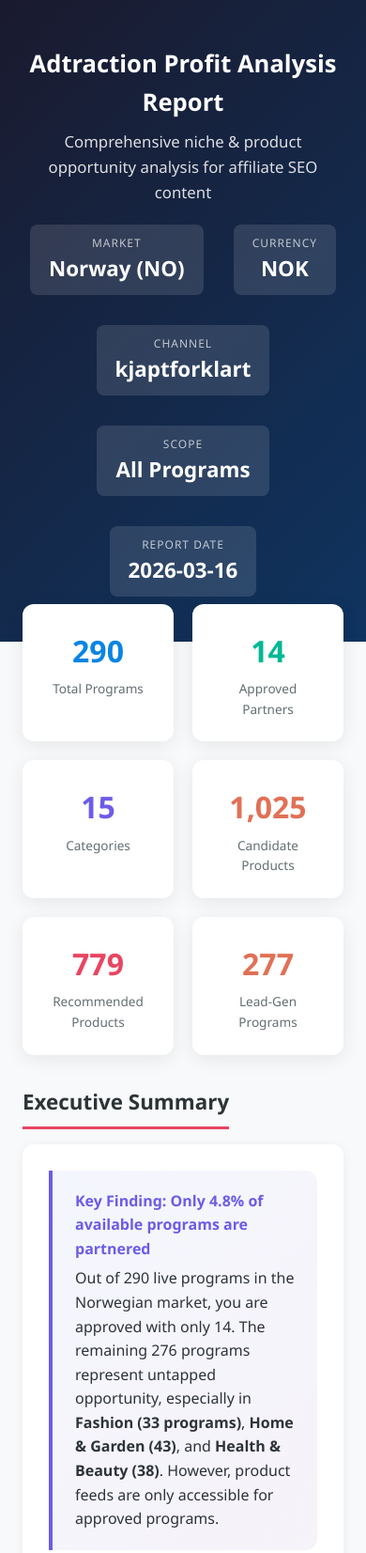
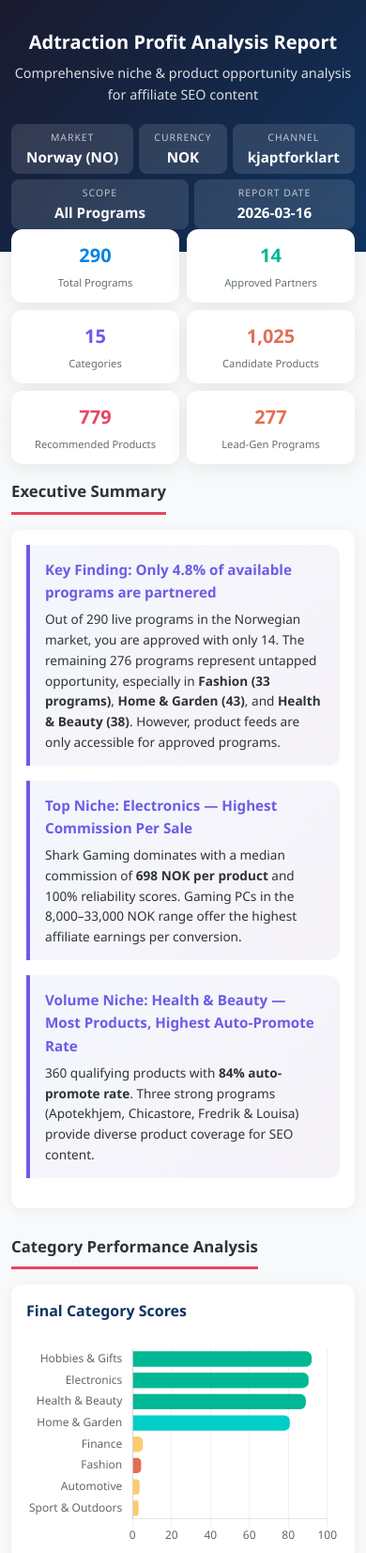
Before and after one commit to Jenosize/adtraction-report, a plain HTML site: page index.html in a window 390 px wide. Shown: the top 1653 px of the page at 94% size. Drawn offline with nearby package versions, Linux system fonts and the light colour scheme.

Commit message:
Add responsive mobile/tablet support

```diff
--- a/index.html
+++ b/index.html
@@ -105,10 +105,83 @@
   .leadgen-highlight { background: linear-gradient(135deg, #fdcb6e22, #e1705522); border-left: 4px solid #e17055; padding: 20px 24px; border-radius: 0 12px 12px 0; margin-bottom: 16px; }
   .leadgen-highlight h4 { color: #e17055; margin-bottom: 6px; }
 
+  /* ============ TABLET ============ */
+  @media (max-width: 1024px) {
+    .container { padding: 0 16px; }
+    .kpi-row { grid-template-columns: repeat(3, 1fr); gap: 14px; }
+    .chart-grid { grid-template-columns: 1fr; }
+  }
+
+  /* ============ MOBILE ============ */
   @media (max-width: 768px) {
-    .chart-grid { grid-template-columns: 1fr; }
-    .header h1 { font-size: 1.6rem; }
-    .kpi-row { grid-template-columns: repeat(2, 1fr); }
+    .header { padding: 32px 0 24px; }
+    .header h1 { font-size: 1.5rem; line-height: 1.3; }
+    .header p { font-size: 0.9rem; }
+    .header .meta { gap: 10px; justify-content: center; }
+    .header .meta-item { padding: 8px 14px; flex: 1 1 auto; min-width: 100px; text-align: center; }
+    .header .meta-item .value { font-size: 1.1rem; }
+    .header .meta-item .label { font-size: 0.65rem; }
+
+    .container { padding: 0 12px; }
+
+    .kpi-row { grid-template-columns: repeat(2, 1fr); gap: 10px; margin: -28px 0 20px; }
+    .kpi-card { padding: 16px 10px; }
+    .kpi-card .kpi-value { font-size: 1.5rem; }
+    .kpi-card .kpi-label { font-size: 0.75rem; }
+
+    .section { margin-bottom: 28px; }
+    .section-title { font-size: 1.15rem; }
+    .card { padding: 16px; border-radius: 10px; }
+
+    .chart-grid { grid-template-columns: 1fr; gap: 16px; }
+    .chart-card { padding: 16px; }
+    .chart-container { height: 260px; }
+
+    .insight-box { padding: 14px 16px; }
+    .insight-box h4 { font-size: 0.95rem; }
+    .insight-box p { font-size: 0.85rem; }
+
+    .leadgen-highlight { padding: 14px 16px; }
+    .leadgen-highlight h4 { font-size: 0.95rem; }
+    .leadgen-highlight p { font-size: 0.85rem; }
+
+    table { font-size: 0.78rem; }
+    thead th { padding: 10px 8px; font-size: 0.75rem; }
+    tbody td { padding: 8px; }
+
+    .table-scroll { border-radius: 8px; -webkit-overflow-scrolling: touch; }
+
+    .table-controls { gap: 8px; }
+    .table-controls input, .table-controls select { padding: 7px 10px; font-size: 0.82rem; width: 100%; }
+    .table-controls > div { flex: 1 1 100%; }
+    .table-controls > div:last-child { flex: 0 0 auto; }
+
+    .filter-audit { grid-template-columns: 1fr; }
+    .filter-item { padding: 8px 12px; font-size: 0.82rem; }
+
+    .footer { padding: 20px 12px; font-size: 0.78rem; }
+
+    /* Make recommendation table readable on mobile */
+    table td strong { display: inline-block; max-width: 150px; overflow: hidden; text-overflow: ellipsis; white-space: nowrap; }
+  }
+
+  /* ============ SMALL MOBILE ============ */
+  @media (max-width: 480px) {
+    .header h1 { font-size: 1.25rem; }
+    .header .meta { gap: 6px; }
+    .header .meta-item { padding: 6px 10px; min-width: 80px; }
+    .header .meta-item .value { font-size: 0.95rem; }
+
+    .kpi-row { grid-template-columns: repeat(2, 1fr); gap: 8px; margin: -24px 0 16px; }
+    .kpi-card { padding: 12px 8px; }
+    .kpi-card .kpi-value { font-size: 1.25rem; }
+    .kpi-card .kpi-label { font-size: 0.7rem; }
+
+    .chart-container { height: 220px; }
+
+    .section-title { font-size: 1.05rem; }
+
+    .badge { padding: 2px 7px; font-size: 0.68rem; }
   }
 </style>
 </head>
```
